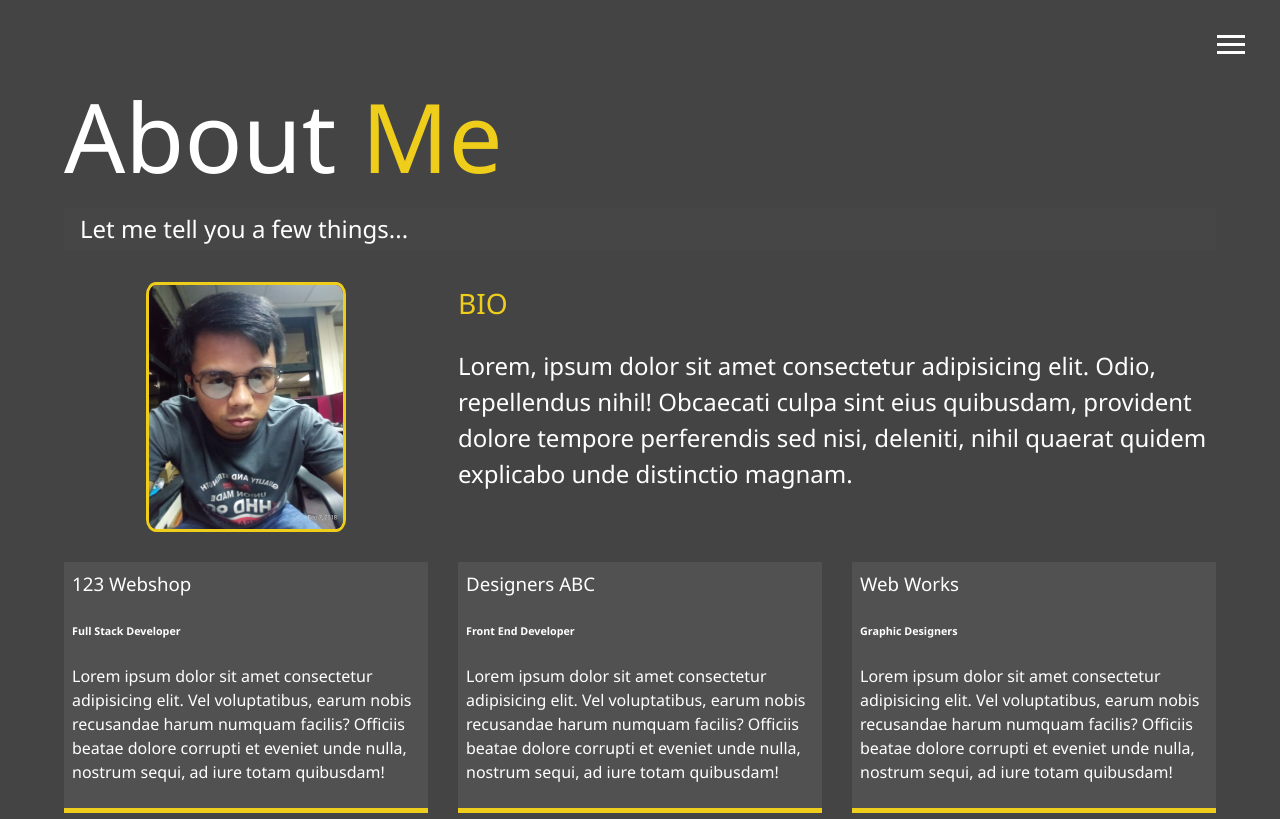
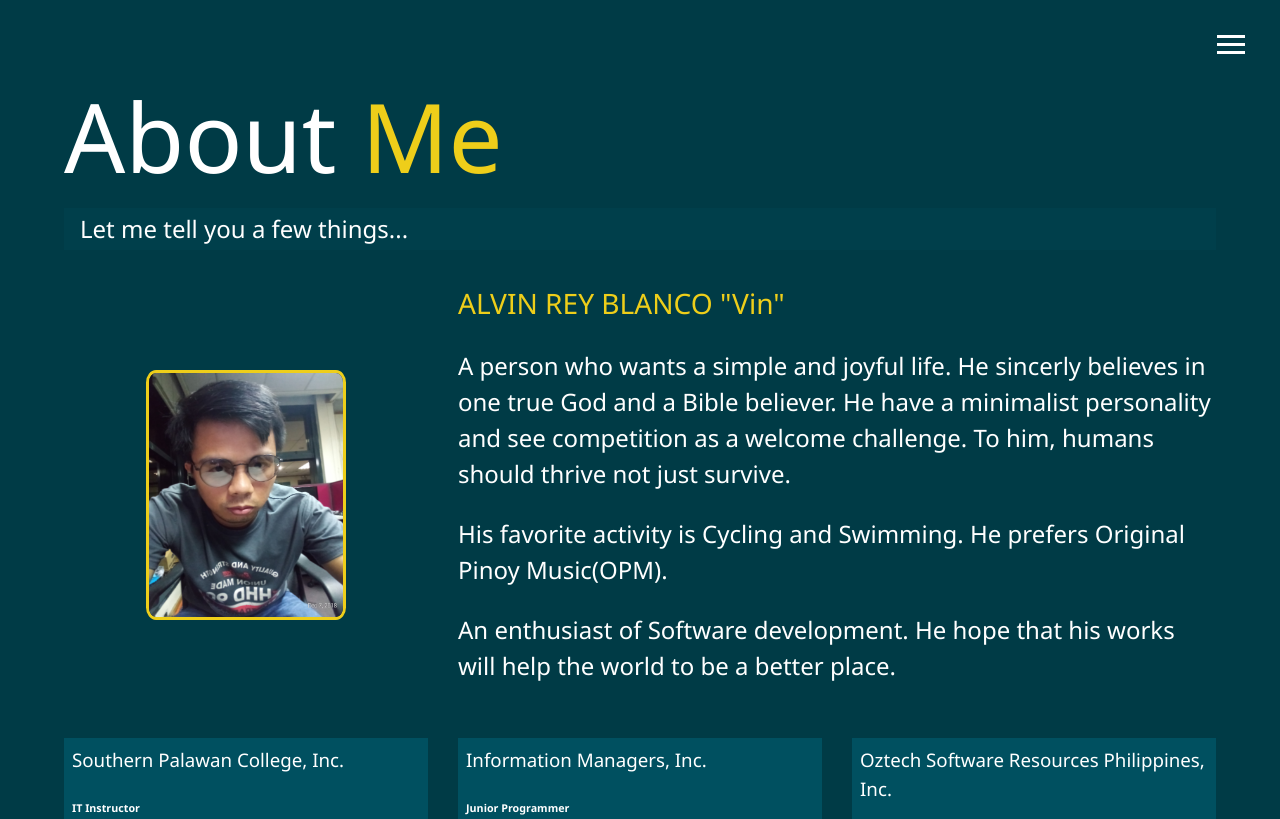
Before and after one commit to vinthrive/profile, a website: page dist/about.html in a window 1280 px wide. Shown: the top 819 px of the page. Drawn offline with Linux system fonts and the light colour scheme.

Commit message:
Adding actual contents

```diff
--- a/scss/_config.scss
+++ b/scss/_config.scss
@@ -1,8 +1,8 @@
-$primary-color: #444;
+$primary-color: #003b46;
 $secondary-color: #eece1a;
 $show-home-image: true;
 $home-image: url(../img/background.jpg);
-$background-opacity: 0.9;
+$background-opacity: 0.7;
 
 @mixin easeOut {
   transition: all 0.5s ease-out;
```
Also changed, not shown: dist/about.html, dist/contact.html, dist/css/main.css, dist/img/xbackground.jpg (added), dist/work.html, 1 other file.
